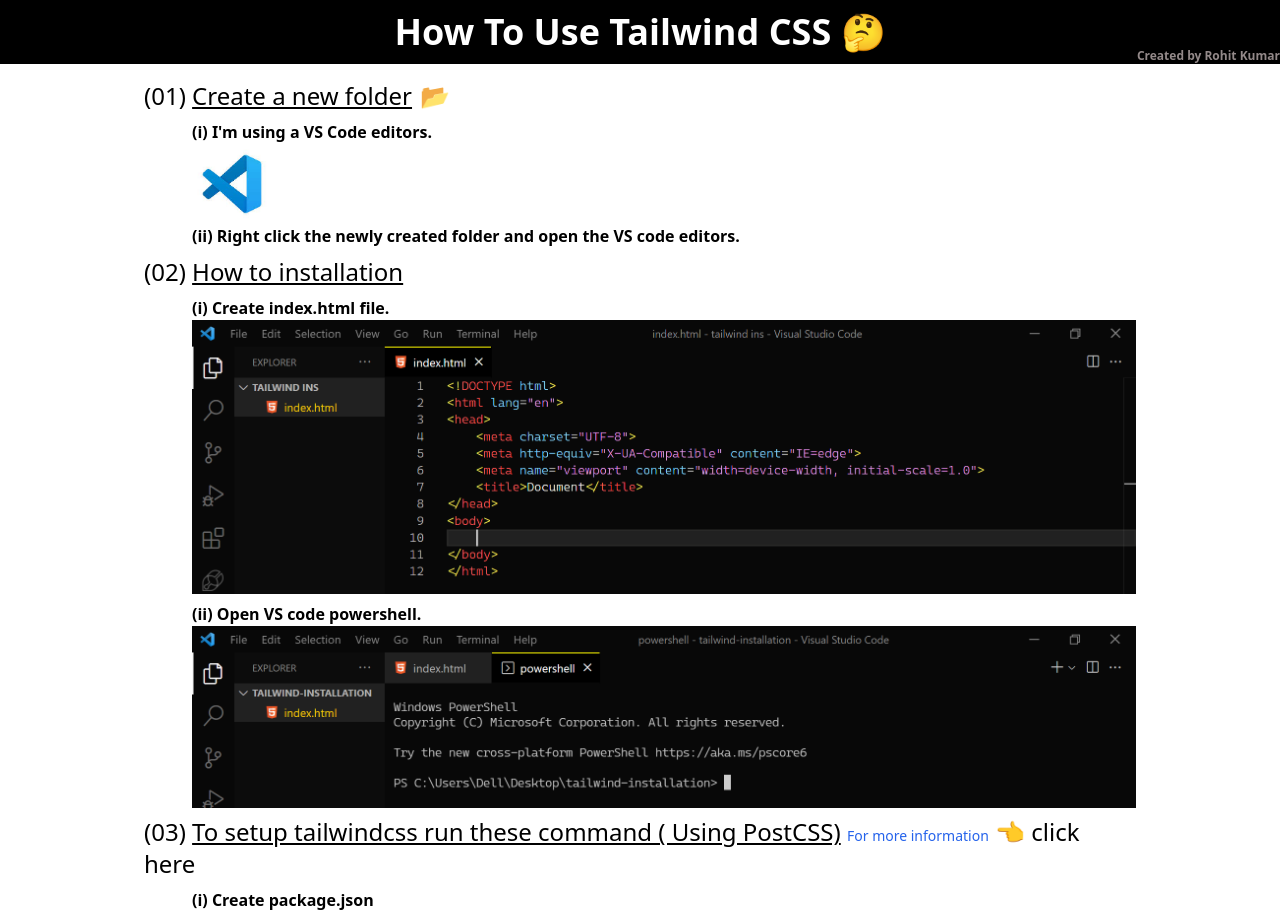
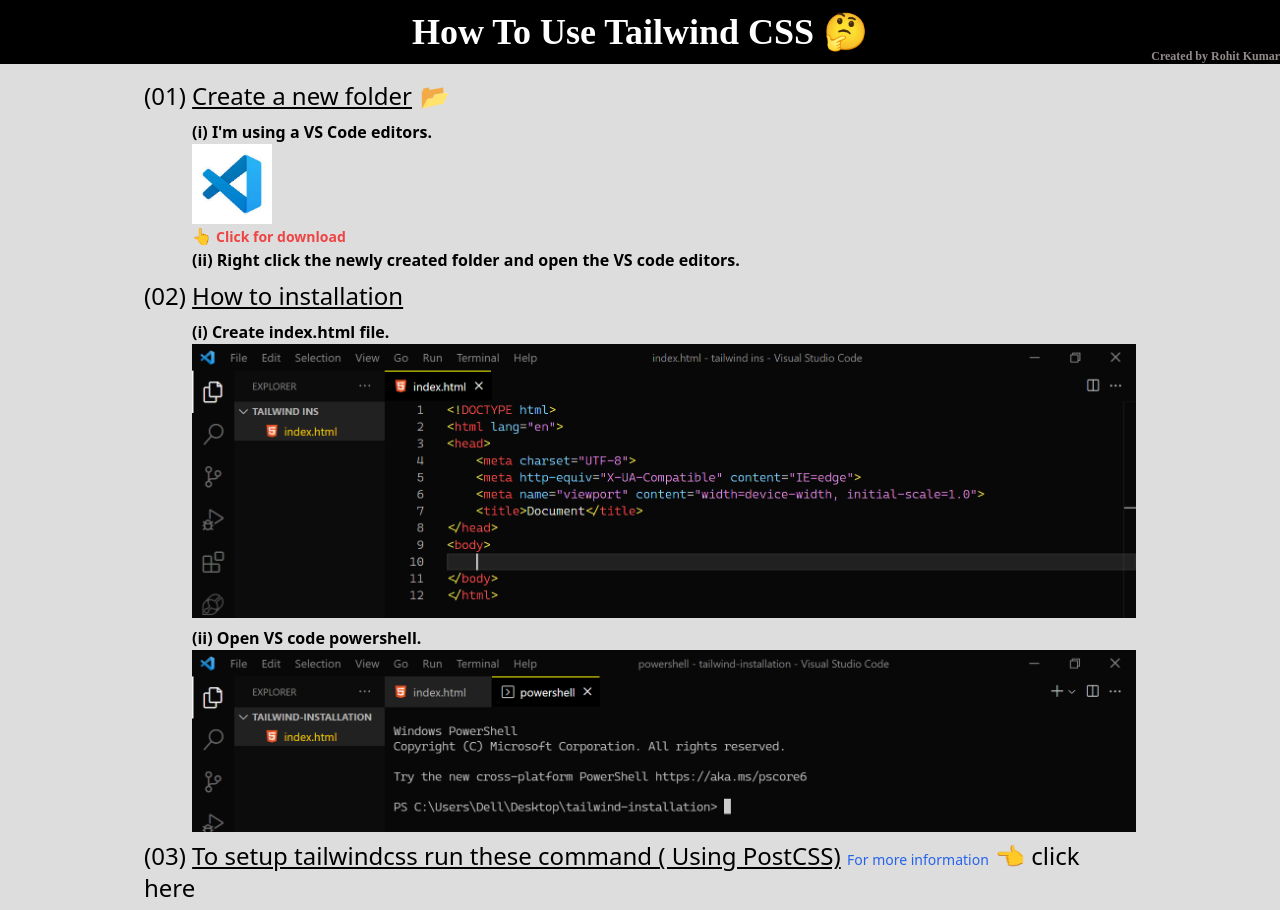
Before and after one commit to rohit-kumaar/tailwind-css-documentation, a website built with Vite: page index.html in a window 1280 px wide. Shown: the top 910 px of the page. Built offline with nearby package versions, Linux system fonts and the light colour scheme.

Commit message:
Header font family

```diff
--- a/index.html
+++ b/index.html
@@ -13,19 +13,22 @@
     <title>tailwindcss documentation</title>
 </head>
 
-<body>
-    <div class=" relative w-full bg-black h-16 text-white flex items-center justify-center text-4xl font-semibold ">
+<body class="bg-[#ddd]">
+    <div
+        class=" relative w-full bg-black h-16 text-white flex items-center justify-center text-4xl font-semibold font-[auto]">
         How To Use Tailwind CSS 🤔
         <span class="absolute right-0 bottom-0 text-xs text-[#938989]">Created by Rohit Kumar </span>
     </div>
-    <div class="w-full max-w-5xl m-auto p-4">
+    <div class="w-full max-w-5xl m-auto p-4 ">
 
         <ul>
             <li class="text-2xl font-medium ">(01) <span class="underline mr-2">Create a new folder</span>📂
             </li>
             <ul class="ml-12 my-2 w-fit ">
                 <li class="font-semibold">(i) <span class="font-bold ">I'm using a VS Code editors.</span>
-                    <img src="Images/vscode-img.jpg" alt="" class="w-20">
+                    <a href="https://code.visualstudio.com/download" target="_blank"> <img src="Images/vscode-img.jpg"
+                            alt="" class="w-20"></a><span>👆<span class="text-sm text-red-500 ml-1">Click for
+                            download</span></span>
                 </li>
                 <li class="font-semibold ">(ii) <span class="font-bold">Right click the newly created folder and open
                         the VS code editors.</span> </li>
@@ -44,8 +47,6 @@
                     <img src="Images/open-powershell.PNG" alt="">
                 </span>
             </li>
-
-
         </ul>
 
         <ul>
@@ -87,7 +88,8 @@
                 </span>
             </li>
 
-            <li class="font-semibold ml-12 my-2 ">(vi) <span class="font-bold">Link in index.html folder
+            <li class="font-semibold ml-12 my-2 ">(vi) <span class="font-bold">Link style.css in index.html folder.
+                    <pre class="language-html "><code>&lt;link rel="stylesheet" href="style.css"&gt;</code></pre>
                     <img src="Images/style.css-file-link.PNG" alt="">
                 </span>
             </li>
```
